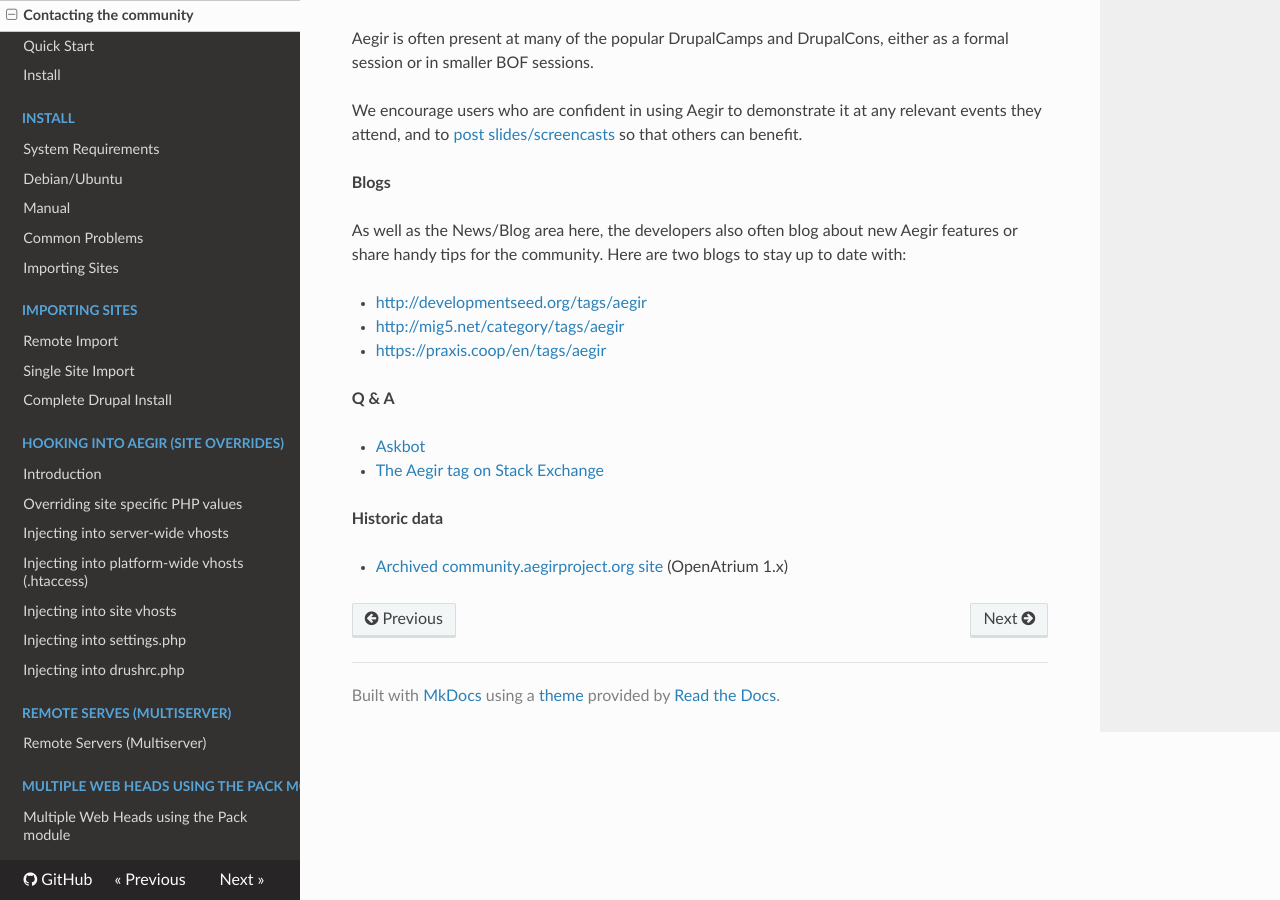
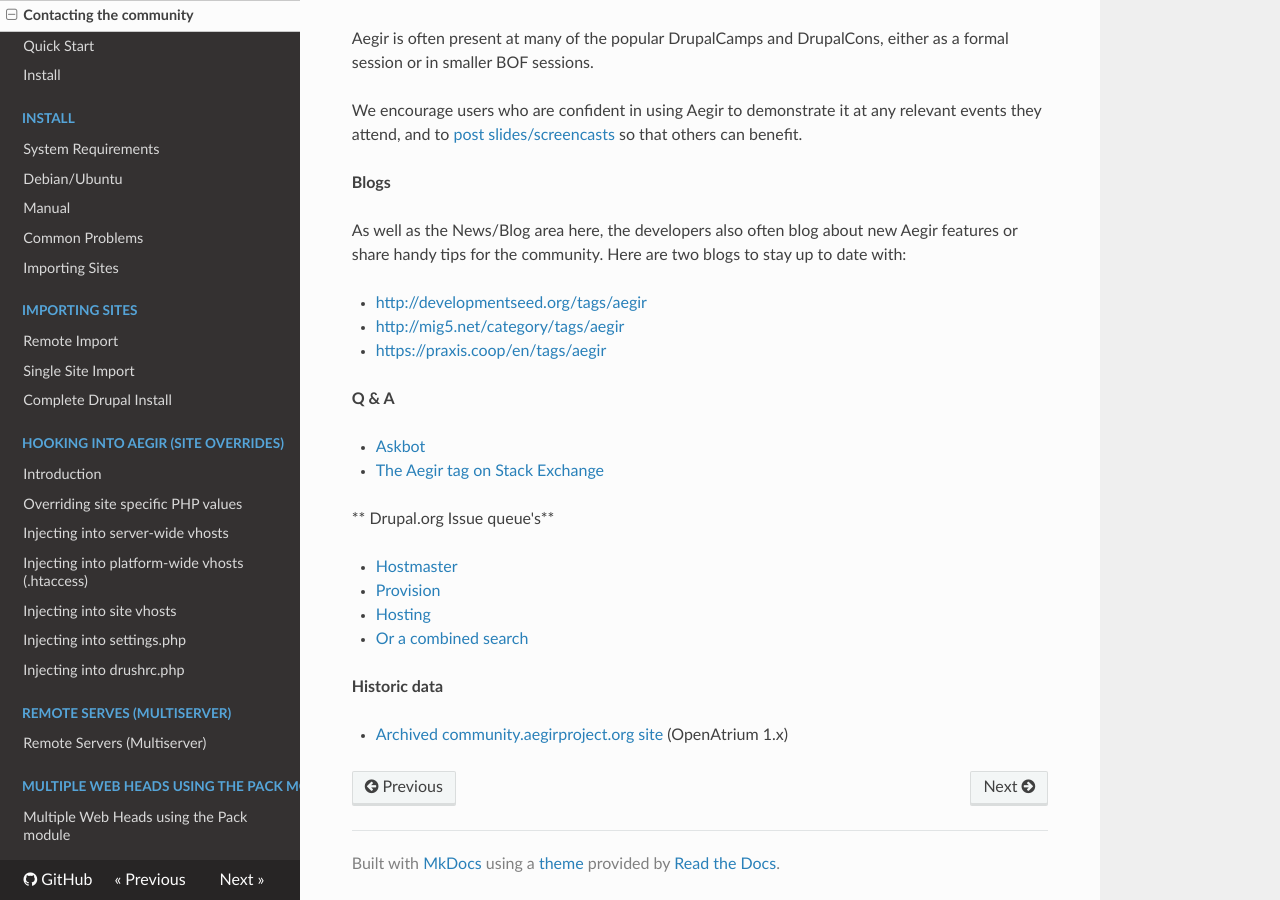
Before and after one commit to aegir-project/documentation, an MkDocs documentation site: the page built from docs/help/contact.md, in a window 1280 px wide and 900 px high, scrolled down 1040 px. Built offline with MkDocs 1.6.1, drawn with Linux system fonts in a browser that asks for light colours; nearby versions of some CDN libraries; old or Windows-style settings are respelled for this version of MkDocs.

Commit message:
Add link to D.o issue queues

```diff
--- a/docs/help/contact.md
+++ b/docs/help/contact.md
@@ -52,6 +52,13 @@
 * [Askbot](https://ask.aegir.support/)
 * [The Aegir tag on Stack Exchange](http://drupal.stackexchange.com/questions/tagged/aegir)
 
+** Drupal.org Issue queue's**
+
+* [Hostmaster](https://www.drupal.org/project/issues/hostmaster)
+* [Provision](https://www.drupal.org/project/issues/provision)
+* [Hosting](https://www.drupal.org/project/issues/hosting)
+* [Or a combined search](https://www.drupal.org/project/issues?text=&projects=provision,+hosting,+eldir,+Hostmaster+%28Aegir%29,+Hosting%20Git,+Hosting%20Tasks%20Extra,+Hosting%20Site%20Backup Manager,+hosting_civicrm&status=Open&priorities=All&categories=All)
+
 **Historic data**
 
 * [Archived community.aegirproject.org site](http://community-archive.aegirproject.org) (OpenAtrium 1.x)
```
